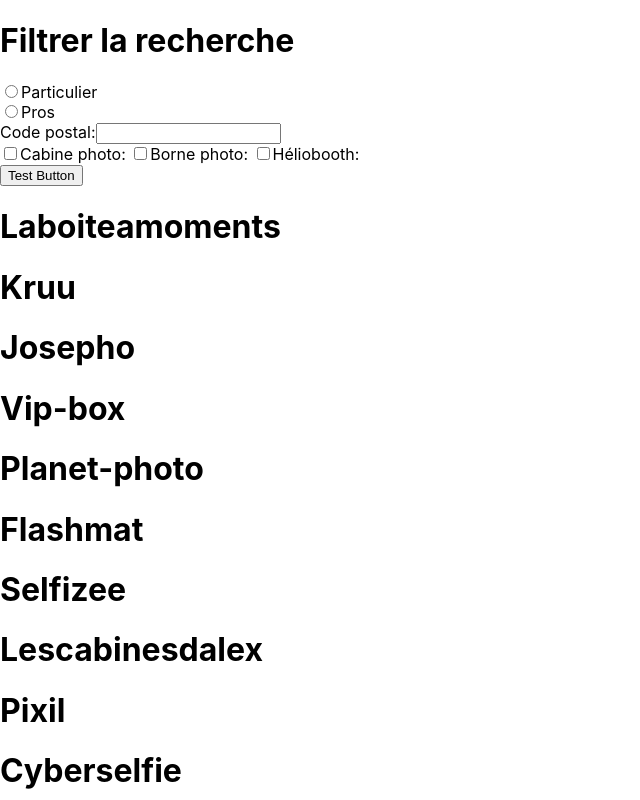
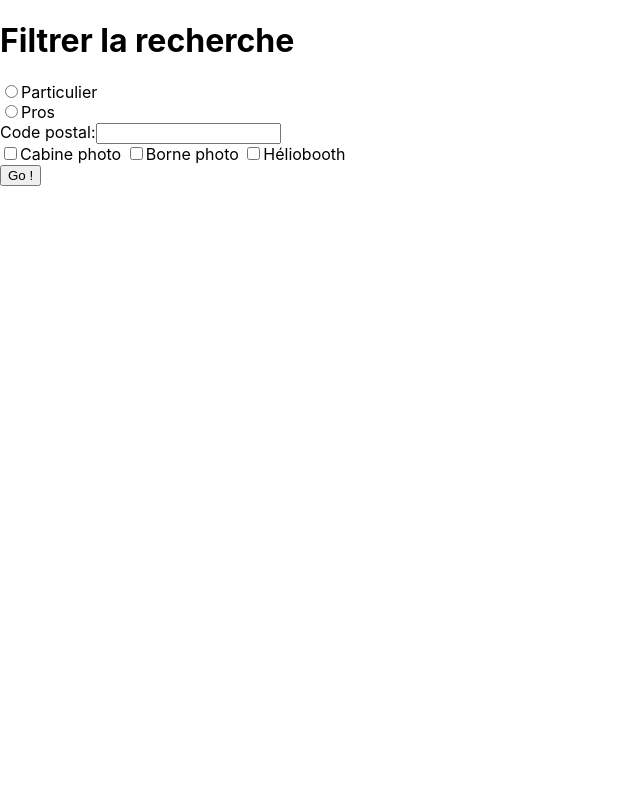
Before and after one commit to mateoweb/compare_booth, a React (Create React App) app in the folder compare_booth/: page / in a window 1280 px wide. Shown: the top 800 px of the page, without its empty margins (0-640 px from the left). Built offline with nearby package versions, Linux system fonts and the light colour scheme.

Commit message:
FilterbyMateriel Working

```diff
--- a/compare_booth/src/App.js
+++ b/compare_booth/src/App.js
@@ -1,28 +1,20 @@
 import React, { Component } from "react";
 import "./App.css";
-import Shop from './components/Shop'
+//import Shop from './components/Shop'
 //import SearchBox from "./components/SearchBox";
-import dataShop from './dataShop.json'
+
 import Filters from './components/Filters'
 
   class App extends Component {
     state = {  }
 
-    filterClick = () => {
-      //utiliser find() pour trouver un seul élément
-      //utiliser filter() pour trouver plusieurs éléments et créer un nouveau
 
-      const dataFilter = dataShop.filter(dataShop => (dataShop.Cabine_photo === "NON") && (dataShop.Helio_booth === "OUI"))
-      console.log(dataFilter);
-
-    }
 
     render() {
       return (
         <div>
         <Filters/>
-        <button onClick={this.filterClick}>Test Button</button>
-        <Shop/>
+
         </div>
        );
     }
--- a/compare_booth/src/components/Filters.jsx
+++ b/compare_booth/src/components/Filters.jsx
@@ -1,4 +1,5 @@
 import React from "react";
+import dataShop from '../dataShop.json'
 
 class Filters extends React.Component {
   constructor(props) {
@@ -20,6 +21,49 @@
     const value = input.type === "checkbox" ? input.checked : input.value;
     this.setState({ [name]: value });
   };
+
+  filterClick = (e) => {
+       e.preventDefault();
+    //utiliser find() pour trouver un seul élément
+    //utiliser filter() pour trouver plusieurs éléments et créer un nouveau
+    if (this.state.cabinePhoto === true){
+        const dataFilter = dataShop.filter(dataShop => (dataShop.Borne_photo === "NON") && (dataShop.Cabine_photo === "OUI") && (dataShop.Helio_booth === "NON"))
+        console.log(dataFilter);
+    }
+    else if (this.state.bornePhoto === true){
+        const dataFilter2 = dataShop.filter(dataShop => (dataShop.Borne_photo === "OUI") && (dataShop.Cabine_photo === "NON") && (dataShop.Helio_booth === "NON"))
+        console.log(dataFilter2);
+    }
+    else if (this.state.helioBooth === true){
+        const dataFilter3 = dataShop.filter(dataShop => (dataShop.Helio_booth === "OUI") && (dataShop.Borne_photo === "NON") && (dataShop.Cabine_photo === "NON"))
+        console.log(dataFilter3);
+    }
+    else if (this.state.cabinePhoto === true && this.state.bornePhoto === true){
+        const dataFilter4 = dataShop.filter(dataShop => (dataShop.Cabine_photo === "OUI") && (dataShop.Borne_photo === "OUI") && (dataShop.Helio_booth === "NON"))
+        console.log(dataFilter4);
+    }
+    else if (this.state.cabinePhoto === true && this.state.helioBooth === true){
+        const dataFilter5 = dataShop.filter(dataShop => (dataShop.Cabine_photo === "OUI") && (dataShop.Helio_booth === "OUI") && (dataShop.Borne_photo === "NON"))
+        console.log(dataFilter5);
+    }
+    else if (this.state.cabinePhoto === true && this.state.helioBooth === true && this.state.bornePhoto === true){
+        const dataFilter6 = dataShop.filter(dataShop => (dataShop.Cabine_photo === "OUI") && (dataShop.Borne_photo === "OUI") && (dataShop.Helio_booth === "OUI"))
+        console.log(dataFilter6);
+    }
+    else if (this.state.bornePhoto === true && this.state.helioBooth === true){
+        const dataFilter7 = dataShop.filter(dataShop => (dataShop.Cabine_photo === "NON") && (dataShop.Helio_booth === "OUI") && (dataShop.Borne_photo === "OUI"))
+        console.log(dataFilter7);
+    }
+    else if (this.state.cabinePhoto === true && this.state.helioBooth === true){
+        const dataFilter8 = dataShop.filter(dataShop => (dataShop.Cabine_photo === "OUI") && (dataShop.Helio_booth === "OUI") && (dataShop.Borne_photo === "NON"))
+        console.log(dataFilter8);
+    }
+    else {
+        console.log('please select an option');
+    }
+
+
+  }
 
   render() {
     return (
@@ -68,22 +112,23 @@
             type="checkbox"
             value={this.state.cabinePhoto}
             onChange={this.handleChanges}
-          />Cabine photo:{" "}
+          />Cabine photo{" "}
 
           <input
             name="bornePhoto"
             type="checkbox"
             value={this.state.bornePhoto}
             onChange={this.handleChanges}
-          />Borne photo:{" "}
+          />Borne photo{" "}
 
           <input
             name="helioBooth"
             type="checkbox"
             value={this.state.helioBooth}
             onChange={this.handleChanges}
-          />Héliobooth:{" "}
+          />Héliobooth{" "}<br/>
         </label>
+        <button onClick={this.filterClick}>Go !</button>
       </form>
     );
   }
```
